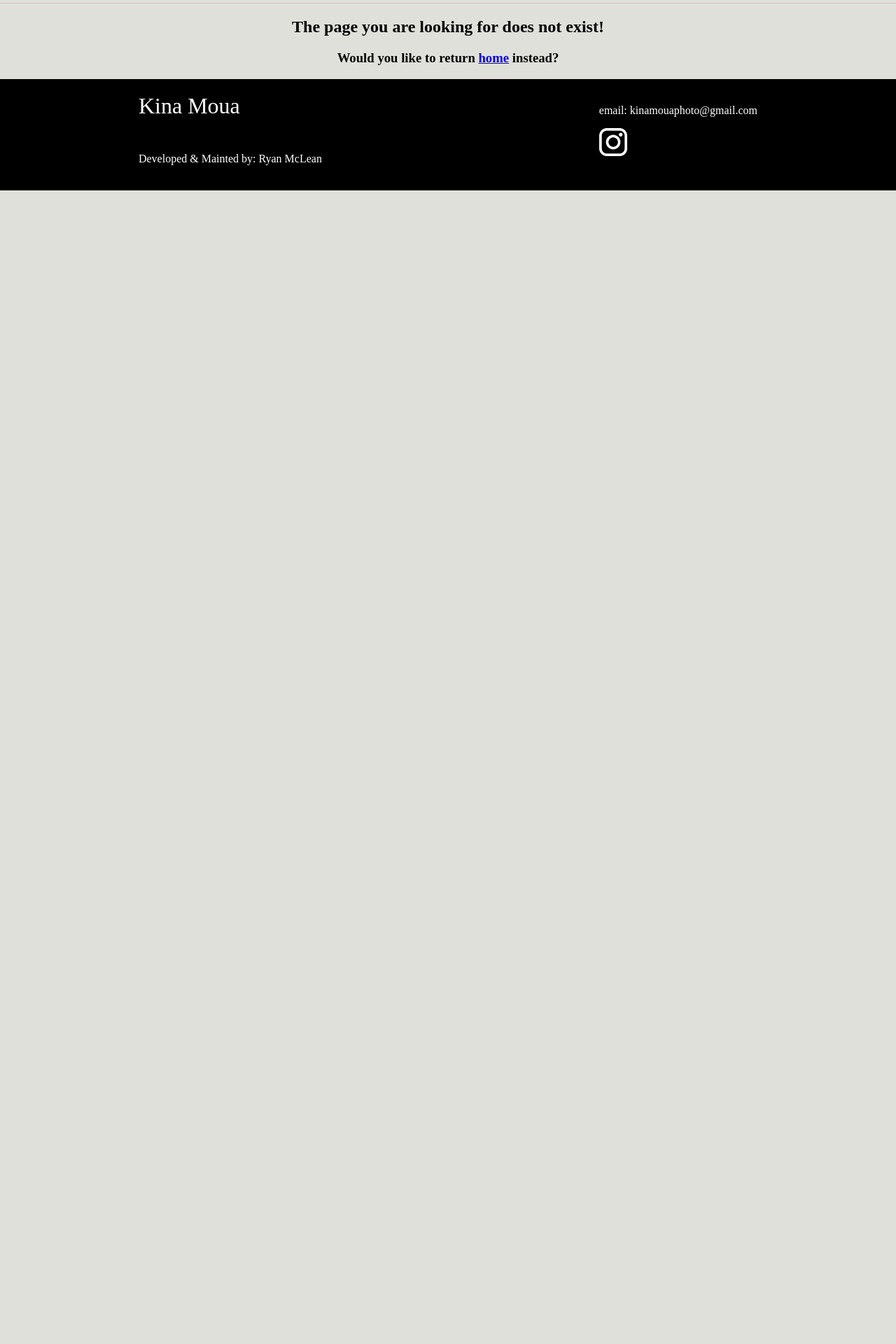
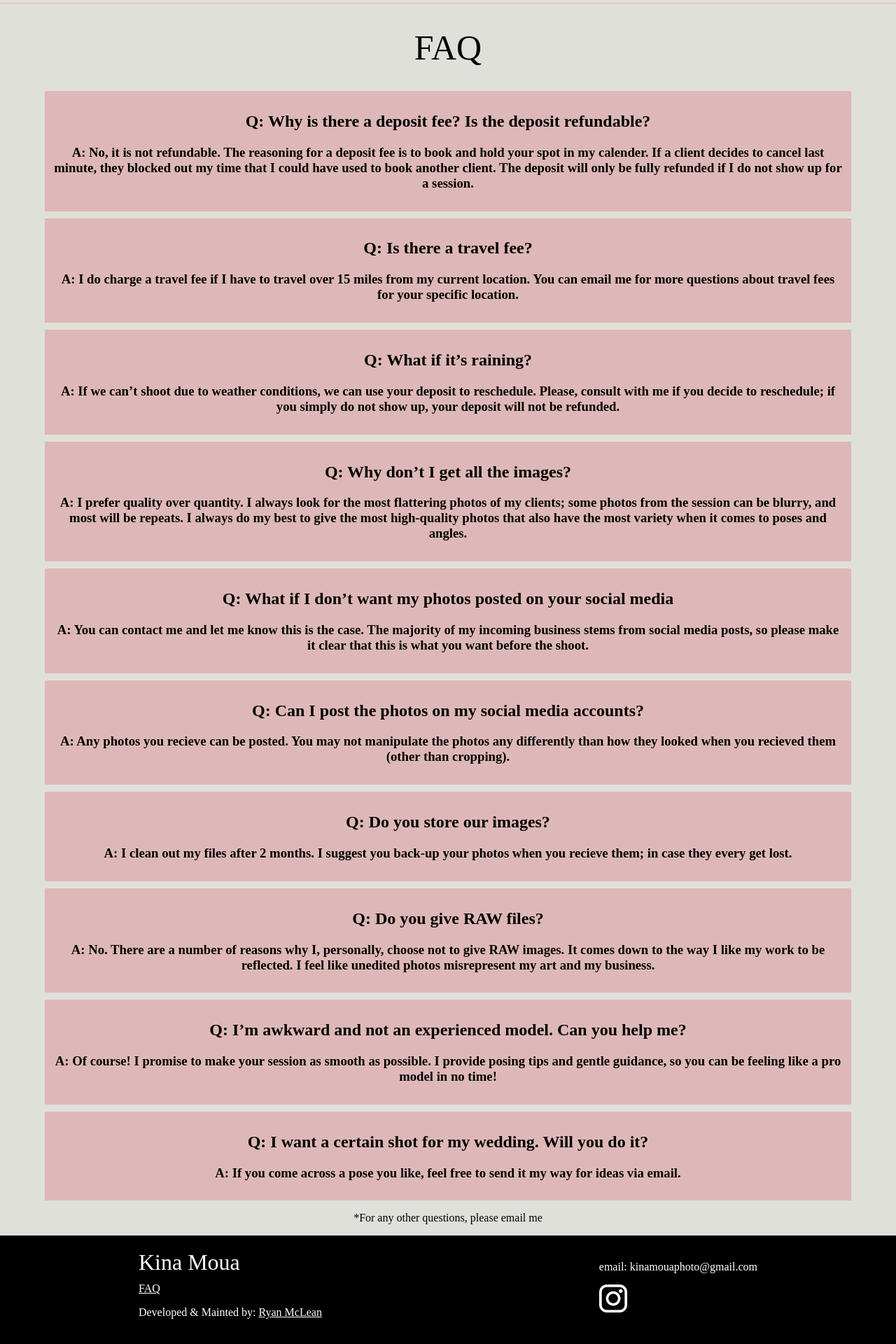
Before and after one commit to RMcLeanDev/KinaMouaPhotography, a React (Create React App) app: page /#/FAQ in a window 1280 px wide. Shown: the part 76-1996 px from the top of the page at 70% size. Before the commit the page ends 800 px from the top, so only its background shows below. Built offline with nearby package versions, Linux system fonts and the light colour scheme; no server answers.

Commit message:
add couple more items to footer and styling changes

```diff
--- a/src/components/App.js
+++ b/src/components/App.js
@@ -12,6 +12,7 @@ import AOS from 'aos';
 import Prices from './Prices';
 import Testimonials from './Testimonials';
 import Footer from './Footer.js';
+import FAQ from './FAQ';
 
 function App(props) {
 
@@ -29,6 +30,7 @@ function App(props) {
         <Route exact path ='/Contact' component={Contact}/>
         <Route exact path ='/Prices' component={Prices}/>
         <Route exact path ='/Testimonials' component={Testimonials}/>
+        <Route exact path ='/FAQ' component={FAQ}/>
         <Route component={Error404}/>
       </Switch>
       <Footer/>
--- /dev/null
+++ b/src/components/FAQ.js
@@ -0,0 +1,53 @@
+import react from 'react';
+import '../scss/FAQ.scss';
+
+function FAQ(){
+    return(
+        <div className="faq">
+            <h1>FAQ</h1>
+            <div>
+                <h2>Q: Why is there a deposit fee? Is the deposit refundable?</h2>
+                <h3>A: No, it is not refundable. The reasoning for a deposit fee is to book and hold your spot in my calender. If a client decides to cancel last minute, they blocked out my time that I could have used to book another client. The deposit will only be fully refunded if I do not show up for a session.</h3>
+            </div>
+            <div>
+                <h2>Q: Is there a travel fee?</h2>
+                <h3>A: I do charge a travel fee if I have to travel over 15 miles from my current location. You can email me for more questions about travel fees for your specific location.</h3>
+            </div>
+            <div>
+                <h2>Q: What if it’s raining?</h2>
+                <h3>A: If we can’t shoot due to weather conditions, we can use your deposit to reschedule. Please, consult with me if you decide to reschedule; if you simply do not show up, your deposit will not be refunded. </h3>
+            </div>
+            <div>
+                <h2>Q: Why don’t I get all the images?</h2>
+                <h3>A: I prefer quality over quantity. I always look for the most flattering photos of my clients; some photos from the session can be blurry, and most will be repeats. I always do my best to give the most high-quality photos that also have the most variety when it comes to poses and angles.</h3>
+            </div>
+            <div>
+                <h2>Q: What if I don’t want my photos posted on your social media </h2>
+                <h3>A: You can contact me and let me know this is the case. The majority of my incoming business stems from social media posts, so please make it clear that this is what you want before the shoot. </h3>
+            </div>
+            <div>
+                <h2>Q: Can I post the photos on my social media accounts?</h2>
+                <h3>A: Any photos you recieve can be posted. You may not manipulate the photos any differently than how they looked when you recieved them (other than cropping). </h3>
+            </div>
+            <div>
+                <h2>Q: Do you store our images?</h2>
+                <h3>A: I clean out my files after 2 months. I suggest you back-up your photos when you recieve them; in case they every get lost.</h3>
+            </div>
+            <div>
+                <h2>Q: Do you give RAW files?</h2>
+                <h3>A: No. There are a number of reasons why I, personally, choose not to give RAW images. It comes down to the way I like my work to be reflected. I feel like unedited photos misrepresent my art and my business. </h3>
+            </div>
+            <div>
+                <h2>Q: I’m awkward and not an experienced model. Can you help me?</h2>
+                <h3>A: Of course! I promise to make your session as smooth as possible. I provide posing tips and gentle guidance, so you can be feeling like a pro model in no time!</h3>
+            </div>
+            <div>
+                <h2>Q: I want a certain shot for my wedding. Will you do it?</h2>
+                <h3>A: If you come across a pose you like, feel free to send it my way for ideas via email. </h3>
+            </div>
+            <p>*For any other questions, please email me</p>
+        </div>
+    )
+}
+
+export default FAQ;
--- a/src/components/Footer.js
+++ b/src/components/Footer.js
@@ -1,14 +1,15 @@
 import react from 'react';
 import '../scss/Footer.scss';
 import instagram from '../assets/instaWhite.png';
+import { Link } from 'react-router-dom';
 
 function Footer(){
     return(
         <div className="footer">
             <div className="leftFooter">
                 <h1>Kina Moua</h1>
-                <p/>
-                <p>Developed & Mainted by: Ryan McLean</p>
+                <Link to='/FAQ'>FAQ</Link>
+                <p>Developed & Mainted by: <a target="_blank" href="https://www.ryanmclean.dev/#/">Ryan McLean</a></p>
             </div>
             <div className="rightfooter">
                 <p>email: kinamouaphoto@gmail.com</p>
--- /dev/null
+++ b/src/scss/FAQ.scss
@@ -0,0 +1,13 @@
+.faq{
+    width: 90vw;
+    margin: auto;
+    div{
+        background-color: #deb8b8;
+        padding: 10px;
+        margin-bottom: 10px;
+    }
+    h1{
+        font-weight: 400;
+        font-size: 50px;
+    }
+}
--- a/src/scss/Footer.scss
+++ b/src/scss/Footer.scss
@@ -22,4 +22,8 @@
         height: 40px;
         color: white;
     }
+    a{
+        color: white;
+        margin-top: 10px;
+    }
 }
```
